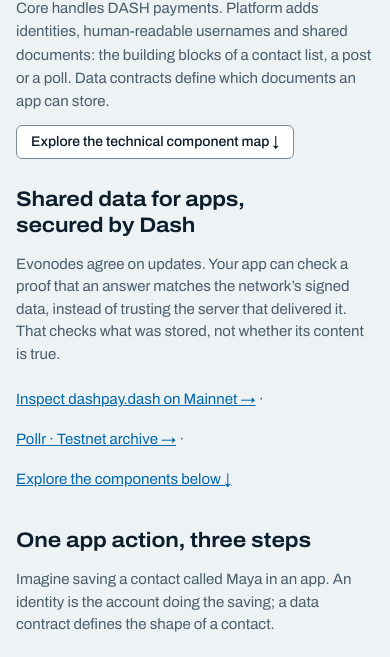
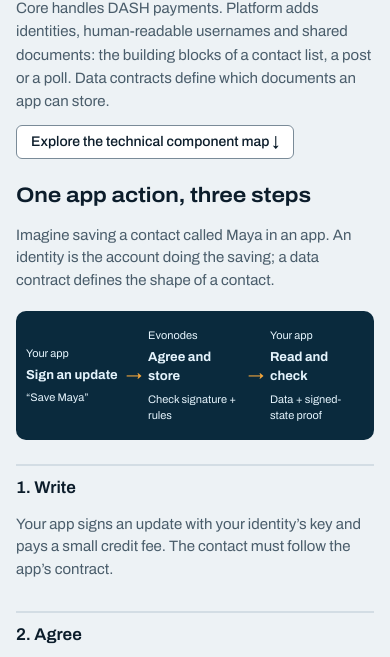
Before and after one commit to PastaPastaPasta/dash-platform-architecture, a plain HTML site: page index.html in a window 390 px wide. Shown: the part 187-844 px from the top of the page. Drawn offline with Linux system fonts and the light colour scheme.

Commit message:
feat: illustrate Platform actions and mobile component paths

```diff
--- a/architecture.css
+++ b/architecture.css
@@ -377,3 +377,19 @@ dashhq-footer { margin-top: auto; padding-top: 32px; }
 .col-head { display: flex; justify-content: space-between; align-items: center; gap: 8px; }
 .col-head a { white-space: nowrap; font-weight: 500; text-underline-offset: 3px; }
 #relationships { scroll-margin-top: 76px; }
+
+.action-map { display: grid; grid-template-columns: 1fr auto 1fr auto 1fr; align-items: center; gap: 12px; margin: 20px 0; padding: 20px 16px; background: var(--dh-plate); color: var(--dh-plate-ink); border-radius: var(--dh-r3); }
+.action-map__node { display: grid; gap: 4px; min-width: 0; }
+.action-map__node > span { font-size: 13px; }
+.action-map__node small { font-size: 12px; }
+.action-map__arrow { color: var(--dh-act); font-size: 22px; }
+#board { scroll-margin-top: 84px; }
+.stack-path { line-height: 1.8; }
+@media(max-width:640px) {
+  .action-map { gap: 6px; padding: 16px 10px; }
+  .action-map__node > span, .action-map__node small { font-size: 11px; }
+  .action-map__node strong { font-size: 13px; }
+  .action-map__arrow { font-size: 16px; }
+  .walkthrough { margin-top: 20px; }
+  #drive-verify, #grovedb-verify { scroll-margin-top: 124px; }
+}
--- a/index.html
+++ b/index.html
@@ -25,17 +25,18 @@
   <div class="dh-page-header__kicker">Dash Platform · learn, then explore the architecture</div>
   <h1 class="dh-page-header__title">What is Dash Platform?</h1>
   <p class="dh-page-header__lede">Core handles DASH payments. Platform adds identities, human-readable usernames and shared documents: the building blocks of a contact list, a post or a poll. Data contracts define which documents an app can store.</p>
-  <div class="dh-page-header__actions"><a class="dh-btn" href="#board">Explore the technical component map ↓</a></div>
+  <div class="dh-page-header__actions"><a class="dh-btn" href="#relationships">Explore the technical component map ↓</a></div>
   </header>
-  <section class="platform-intro" aria-label="Platform in plain language">
-    <h2 class="dh-section__title">Shared data for apps, secured by Dash</h2>
-
-    <p>Evonodes agree on updates. Your app can check a proof that an answer matches the network’s signed data, instead of trusting the server that delivered it. That checks what was stored, not whether its content is true.</p>
-    <p><a href="https://explorer.dashhq.org/dpns/?name=dashpay.dash&amp;network=mainnet" data-family="explorer" data-path="/dpns/?name=dashpay.dash" data-network="mainnet">Inspect dashpay.dash on Mainnet →</a> · <a href="https://pollr.dashhq.org/" data-family="pollr" data-path="/" data-network="testnet">Pollr · Testnet archive →</a> · <a href="#board">Explore the components below ↓</a></p>
-  </section>
   <section class="walkthrough" aria-labelledby="walkthrough-title">
     <h2 class="dh-section__title" id="walkthrough-title">One app action, three steps</h2>
     <p>Imagine saving a contact called Maya in an app. An identity is the account doing the saving; a data contract defines the shape of a contact.</p>
+    <figure class="action-map" aria-label="An app signs an update; evonodes agree and store it; the app checks the returned proof">
+      <div class="action-map__node"><span>Your app</span><strong>Sign an update</strong><small>“Save Maya”</small></div>
+      <span class="action-map__arrow" aria-hidden="true">→</span>
+      <div class="action-map__node"><span>Evonodes</span><strong>Agree and store</strong><small>Check signature + rules</small></div>
+      <span class="action-map__arrow" aria-hidden="true">→</span>
+      <div class="action-map__node"><span>Your app</span><strong>Read and check</strong><small>Data + signed-state proof</small></div>
+    </figure>
     <ol>
       <li><h3 class="dh-h3">1. Write</h3><p>Your app signs an update with your identity’s key and pays a small credit fee. The contact must follow the app’s contract.</p></li>
       <li><h3 class="dh-h3">2. Agree</h3><p>Evonodes check the signature and rules, agree on the update, and store it. Other apps can read the same permitted data.</p></li>
@@ -43,6 +44,12 @@
     </ol>
     <p>Public data stays public: use app-specific privacy controls for anything sensitive. A proof confirms stored data; it cannot tell you whether Maya’s details are true.</p>
 
+  </section>
+  <section class="platform-intro" aria-label="Platform in plain language">
+    <h2 class="dh-section__title">Shared data for apps, secured by Dash</h2>
+
+    <p>Evonodes agree on updates. Your app can check a proof that an answer matches the network’s signed data, instead of trusting the server that delivered it. That checks what was stored, not whether its content is true.</p>
+    <p><a href="https://explorer.dashhq.org/dpns/?name=dashpay.dash&amp;network=mainnet" data-family="explorer" data-path="/dpns/?name=dashpay.dash" data-network="mainnet">Inspect dashpay.dash on Mainnet →</a> · <a href="https://pollr.dashhq.org/" data-family="pollr" data-path="/" data-network="testnet">Pollr · Testnet archive →</a> · <a href="#board">Explore the components below ↓</a></p>
   </section>
   <h2 class="technical-title dh-section__title">For builders: from app to network</h2>
   <p class="sub">Your app uses an SDK to sign updates and ask an evonode for data. The evonode runs the rules and stores the result; your device checks the answer using a proof. You can use the SDK without implementing these layers yourself.</p>
@@ -61,6 +68,7 @@
     <a href="#execute-stack"><strong>Evonode</strong><span>Agree and store</span></a><span aria-hidden="true">↔</span>
     <a href="#shared-stack"><strong>DAPI</strong><span>Updates out · data and proofs back</span></a><span aria-hidden="true">↔</span>
     <a href="#verify-stack"><strong>Your app</strong><span>Sign and verify</span></a>
+    <p class="stack-path"><strong>Server path:</strong> Tenderdash → Drive ABCI → Drive → GroveDB → storage.<br><strong>Client path:</strong> SDK → DAPI → proof checks → signed state.</p>
     <p>Shared checks: <a href="#drive-verify">Drive ↔ Drive Verify</a> · <a href="#grovedb-verify">GroveDB ↔ GroveDB Verify</a>. The client checks the proof against the signed state.</p>
   </nav>
   <div class="board" id="board">
```
